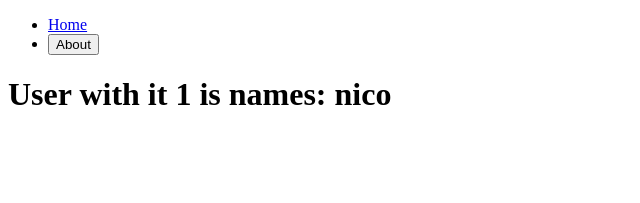
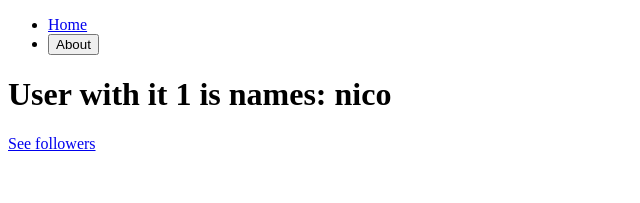
Before and after one commit to example-collections/react, a React (Create React App) app in the folder react-router-v6/: page /users/1 in a window 1280 px wide. Shown: the top 203 px of the page, without its empty margins (0-640 px from the left). Built offline with nearby package versions, Linux system fonts and the light colour scheme.

Commit message:
outlet example

```diff
--- /dev/null
+++ b/react-router-v6/src/screens/users/Followers.tsx
@@ -0,0 +1,5 @@
+function Followers() {
+  return <h1>Followers</h1>;
+}
+
+export default Followers;
--- a/react-router-v6/src/screens/users/User.tsx
+++ b/react-router-v6/src/screens/users/User.tsx
@@ -1,5 +1,6 @@
 import { useParams } from "react-router-dom";
 import { users } from "../../db";
+import { Outlet, Link } from "react-router-dom";
 
 /**
  * useParams
@@ -10,9 +11,15 @@ function User() {
   const { userId } = useParams();
   console.log("parameters : ", userId);
   return (
-    <h1>
-      User with it {userId} is names: {users[Number(userId) - 1].name}
-    </h1>
+    <div>
+      <h1>
+        User with it {userId} is names: {users[Number(userId) - 1].name}
+      </h1>
+      <div>
+        <Link to="followers">See followers</Link>
+        <Outlet />
+      </div>
+    </div>
   );
 }
 
```
Also changed, not shown: react-router-v6/src/Router.tsx (+9 -3 lines).
